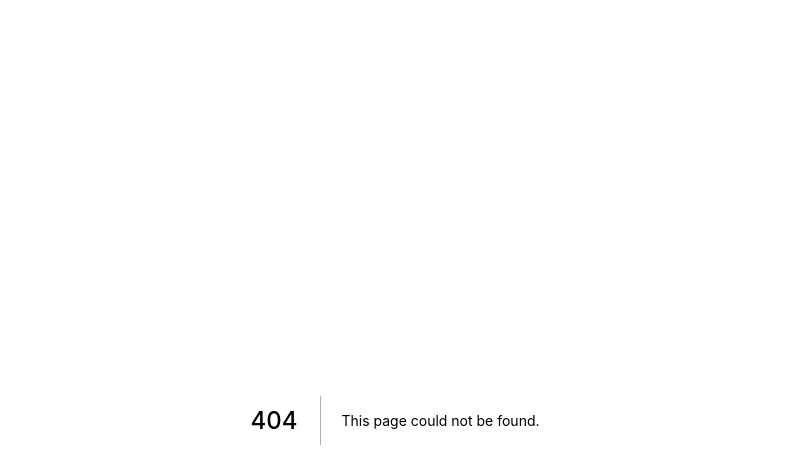
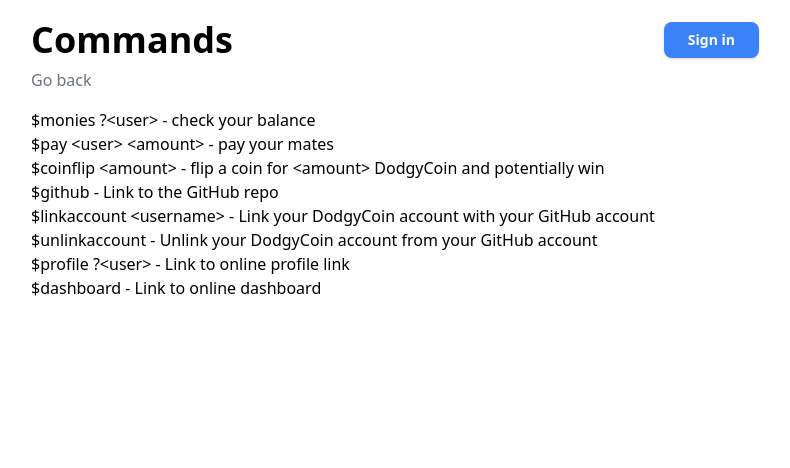
Before and after one commit to HonbraDev/dodgycoin-dashboard, a Next.js app: page /commands in a window 1280 px wide. Before the commit this address had no page. Shown: the top 468 px of the page, without its empty margins (245-1035 px from the left). Built offline with nearby package versions, Linux system fonts and the light colour scheme; no server answers; what @tailwindcss/typography would draw is missing.

Commit message:
Added commands page

```diff
--- /dev/null
+++ b/pages/commands.tsx
@@ -0,0 +1,41 @@
+import Head from "next/head";
+import Header from "../components/Header";
+
+const HowToLink = () => {
+  return (
+    <>
+      <Head>
+        <title>Commands - DodgyCoin Dashboard</title>
+      </Head>
+      <Header title="Commands" goBack />
+      <div className="prose">
+        <ul>
+          <li>
+            $monies ?{"<"}user{">"} - check your balance
+          </li>
+          <li>
+            $pay {"<"}user{">"} {"<"}amount{">"} - pay your mates
+          </li>
+          <li>
+            $coinflip {"<"}amount{">"} - flip a coin for {"<"}amount{">"}{" "}
+            DodgyCoin and potentially win
+          </li>
+          <li>$github - Link to the GitHub repo </li>
+          <li>
+            $linkaccount {"<"}username{">"} - Link your DodgyCoin account with
+            your GitHub account
+          </li>
+          <li>
+            $unlinkaccount - Unlink your DodgyCoin account from your GitHub
+            account
+          </li>
+          <li>
+            $profile ?{"<"}user{">"} - Link to online profile link
+          </li>
+          <li>$dashboard - Link to online dashboard</li>
+        </ul>
+      </div>
+    </>
+  );
+};
+export default HowToLink;
```
